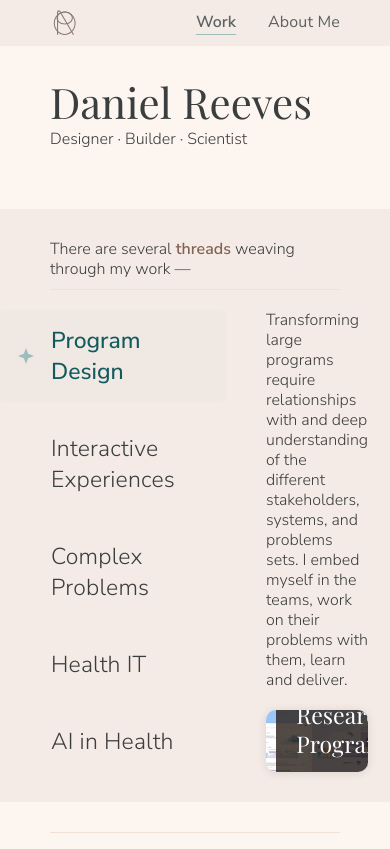
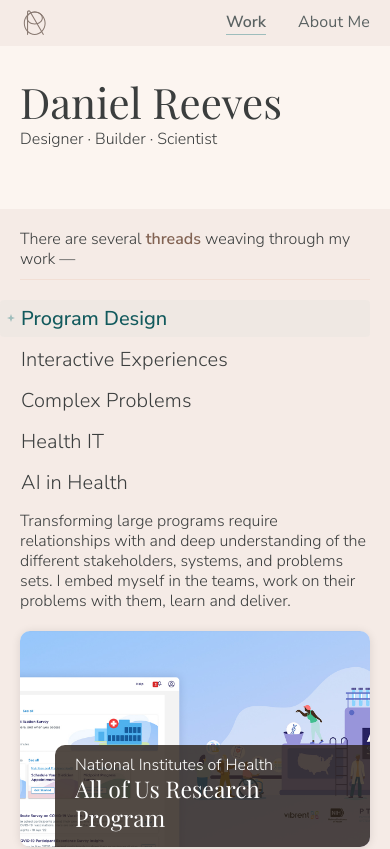
Before and after one commit to dreeves4321/whisperwork, a React (Create React App) app: page / in a window 390 px wide. Shown: the top 849 px of the page. Built offline with nearby package versions, Linux system fonts and the light colour scheme.

Commit message:
getting started on mobile layout code

```diff
--- a/public/data/all_work.json
+++ b/public/data/all_work.json
@@ -1,7 +1,7 @@
 [
   {
     "id": "healthcare-stories",
-    "title": "Showing and telling national healthcare stories",
+    "title": "Visualizing national healthcare problems",
     "description": "An interactive healthcare story engine that helps scientists showcase their work in context of national problem sets and information.",
     "type": "case-study",
     "threads": [
--- a/src/App.tsx
+++ b/src/App.tsx
@@ -24,7 +24,7 @@
         <footer className="footer">
           <div className="footer-content">
             <p>
-              contact: <b><a href={`mailto:${personal?.contacts?.email}`} target="_blank" rel="noopener noreferrer">{personal?.contacts?.email}</a></b>
+              Contact: <b><a href={`mailto:${personal?.contacts?.email}`} target="_blank" rel="noopener noreferrer">{personal?.contacts?.email}</a></b>
               {' // '}
             <b><a href={personal?.["secondary contact"]?.url} target="_blank" rel="noopener noreferrer">{personal?.["secondary contact"]?.text}</a></b>
           </p>
--- a/src/hooks/usePersonalData.ts
+++ b/src/hooks/usePersonalData.ts
@@ -9,7 +9,7 @@
     const loadPersonal = async () => {
       try {
         console.log('Fetching personal data...');
-        const response = await fetch('/data/personal.json', {
+        const response = await fetch(`${process.env.PUBLIC_URL}/data/personal.json`, {
           headers: {
             'Accept': 'application/json',
             'Content-Type': 'application/json'
--- a/src/pages/Portfolio.tsx
+++ b/src/pages/Portfolio.tsx
@@ -19,7 +19,7 @@
       try {
         // Load threads
         console.log('Fetching threads...');
-        const threadsResponse = await fetch('/data/threads.json', {
+        const threadsResponse = await fetch(`${process.env.PUBLIC_URL}/data/threads.json`, {
           headers: {
             'Accept': 'application/json',
             'Content-Type': 'application/json'
@@ -54,7 +54,7 @@
 
         // Load work items
         console.log('Fetching work items...');
-        const workItemsResponse = await fetch('/data/all_work.json', {
+        const workItemsResponse = await fetch(`${process.env.PUBLIC_URL}/data/all_work.json`, {
           headers: {
             'Accept': 'application/json',
             'Content-Type': 'application/json'
@@ -107,7 +107,7 @@
     if (item.type === 'gallery') {
       try {
         console.log('Fetching gallery item:', item.id);
-        const response = await fetch('/data/gallery_items.json', {
+        const response = await fetch(`${process.env.PUBLIC_URL}/data/gallery_items.json`, {
           headers: {
             'Accept': 'application/json',
             'Content-Type': 'application/json'
--- a/src/styles/main.scss
+++ b/src/styles/main.scss
@@ -37,18 +37,20 @@
 $spacing-unit-5: calc(5 * $spacing-unit-1);
 $spacing-unit-6: calc(6 * $spacing-unit-1);
 
+
 // main layout
-$content-width: 1050px;
+$max-content-width: 1050px;
 $content-hpadding: $spacing-unit-5;
+$content-hpadding-mobile: $spacing-unit-2;
 $content-vpadding: $spacing-unit-3;
-
-// Breakpoints
+$content-vpadding-mobile: $spacing-unit-2;
+// Breakpoints - defined as upper sizes
 $tablet: 900px;
 $mobile: 500px;
 
-// Mixins
-@mixin respond-to($breakpoint) {
-  @media (min-width: $breakpoint) {
+// -- Mixins
+@mixin for-size-up-through($breakpoint) {
+  @media (max-width: $breakpoint) {
     @content;
   }
 }
@@ -149,12 +151,12 @@
 }
 
 .content-container {
-  max-width: $content-width;
+  max-width: $max-content-width;
   margin: $content-vpadding auto;
   padding: 0 $content-hpadding;
 
-  @include respond-to($tablet) {
-    padding: 0 $content-hpadding;
+  @include for-size-up-through($mobile) {
+    padding: 0 $content-hpadding-mobile;
   }
 }
 
@@ -272,6 +274,10 @@
 
     &__title{
       margin-bottom: $spacing-unit-2;
+
+      @include for-size-up-through($mobile) {
+        margin-bottom: $spacing-unit-1;
+      }
     }
 
     .thread-name{
@@ -390,9 +396,14 @@
   z-index: 1000;
 
   &__container {
-    max-width: $content-width;
+    max-width: $max-content-width;
     margin: 0 auto;
     padding: 0 $content-hpadding;
+
+    @include for-size-up-through($mobile) {
+      padding: 0 $content-hpadding-mobile;
+    }
+
     display: flex;
     justify-content: space-between;
     align-items: center;
@@ -460,12 +471,20 @@
 
   .footer-content {
     padding: $content-vpadding $content-hpadding;
-    max-width: $content-width;
+    max-width: $max-content-width;
     display: flex;
     flex-direction: row;
     justify-content: space-between;
     align-items: center;
     margin: 0 auto;
+    white-space: nowrap;
+    flex-wrap: wrap;
+    gap: $spacing-unit-1;
+
+    @include for-size-up-through($mobile) {
+      padding: $content-vpadding-mobile $content-hpadding-mobile;
+    }
+
   }
 
   p {
@@ -478,10 +497,14 @@
 
 // Threads filter
 .thread-filter {
-  max-width: $content-width;
+  max-width: $max-content-width;
   margin: 0 auto;
   padding: $content-vpadding $content-hpadding;
   background-color: $surface-color-mid;
+
+  @include for-size-up-through($mobile) {
+    padding: $content-vpadding-mobile $content-hpadding-mobile;
+  }
 
   hr {
     margin-top: $spacing-unit-1;
@@ -490,6 +513,11 @@
   &__flex {
     display: flex;
     gap: $spacing-unit-4;
+
+    @include for-size-up-through($mobile) {
+      flex-direction: column;
+      gap: $spacing-unit-1;
+    }
   }
 
   &__buttons {
@@ -497,6 +525,10 @@
     flex-direction: column;
     gap: 1rem;
     width: 320px;
+    @include for-size-up-through($mobile) {
+      width: 100%;
+      gap: 0.25rem;
+    }
 
     p {
       font-size: $font-size-medium;
@@ -532,6 +564,18 @@
       left: calc(0.5 * $content-hpadding - 8px);
       opacity: 0;
       transition: opacity 0.3s ease;
+    }
+
+    @include for-size-up-through($mobile) {
+      padding: 0.25rem $content-hpadding-mobile;
+      margin-left: calc(-1 * $content-hpadding-mobile);
+      width: calc(100% + 2 * $content-hpadding-mobile);
+      font-size: $font-size-header-small;
+      img {
+        left: calc(0.5 * $content-hpadding-mobile - 4px);
+        width: 8px;
+        height: 8px;
+      }
     }
 
     &:hover:not(.thread-filter__button--active) {
```
Also changed, not shown: package.json (+5 -2 lines), 1 other file (tests, documents, lock files or other folders).
